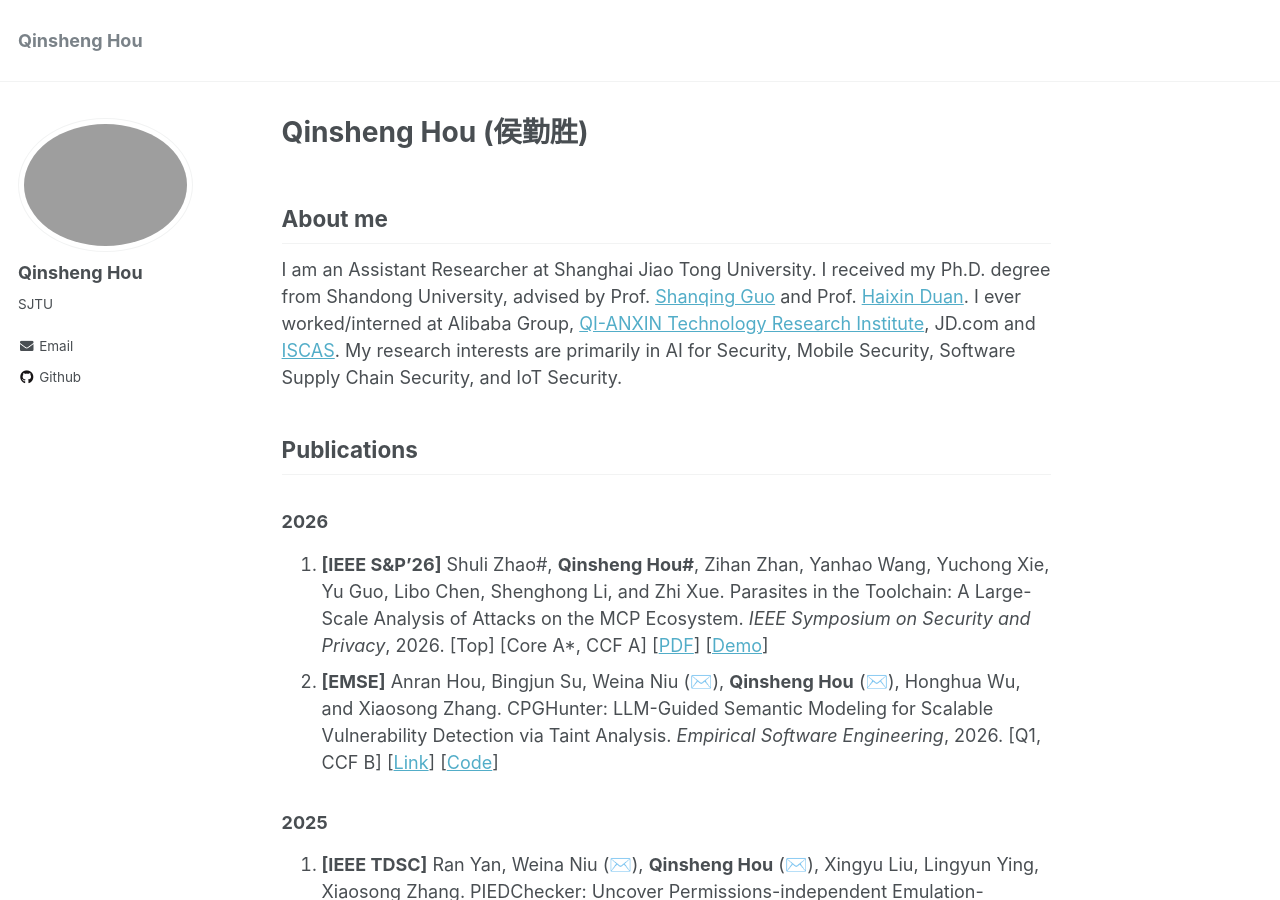
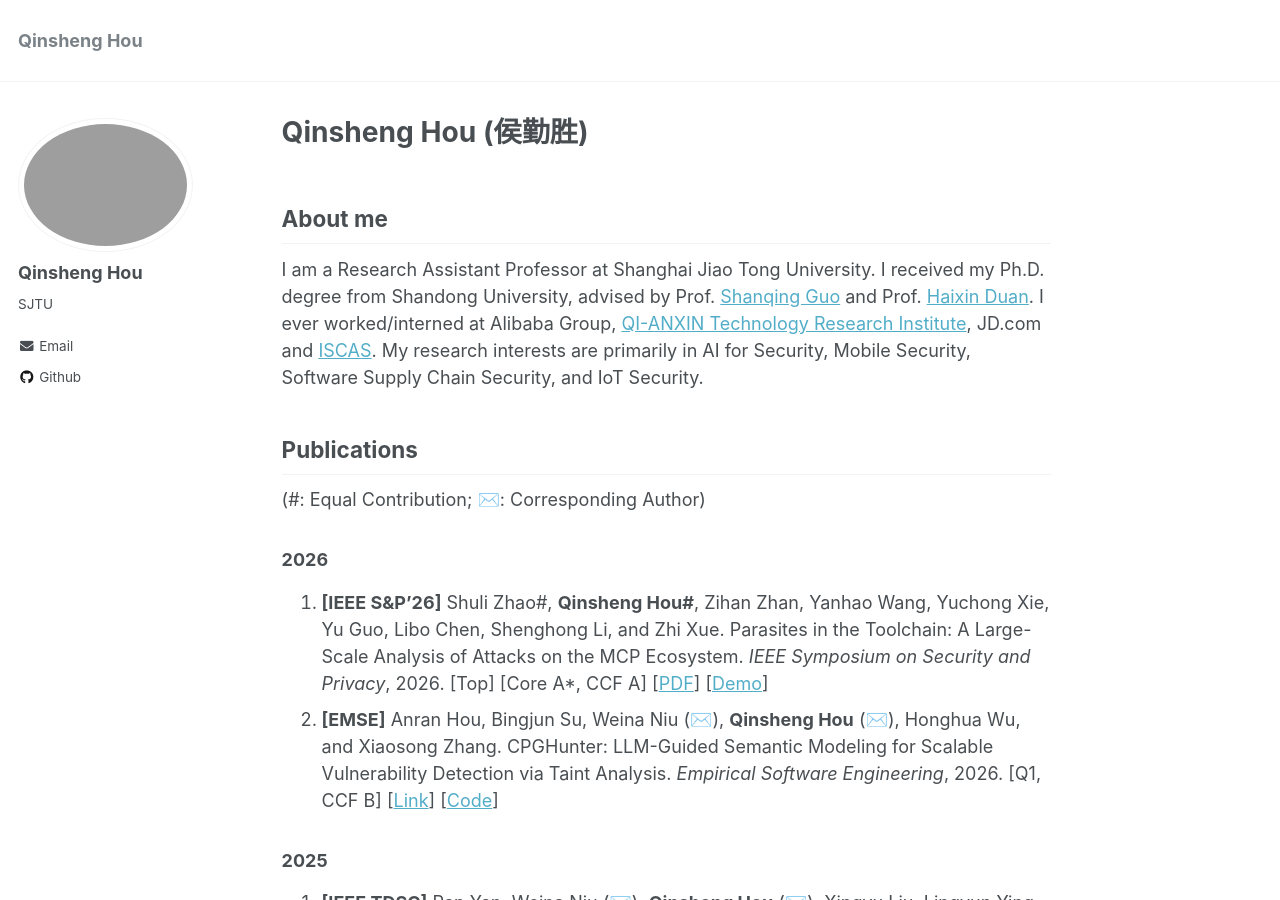
Before and after one commit to chicharitomu14/chicharitomu14.github.io, a Jekyll site: the page built from _pages/about.md, in a window 1280 px wide and 900 px high. Built offline with Jekyll 4.4.1, drawn with Linux system fonts in a browser that asks for light colours.

Commit message:
update papers

```diff
--- a/_pages/about.md
+++ b/_pages/about.md
@@ -10,10 +10,12 @@ redirect_from:
 
 About me
 ------
-I am an Assistant Researcher at Shanghai Jiao Tong University. I received my Ph.D. degree from Shandong University, advised by Prof. [Shanqing Guo](https://sduiseclab.github.io/profile/guoshanqing.html) and Prof. [Haixin Duan](https://netsec.ccert.edu.cn/people/duanhx/). I ever worked/interned at Alibaba Group, [QI-ANXIN Technology Research Institute](https://research.qianxin.com/), JD.com and [ISCAS](http://www.iscas.ac.cn/). My research interests are primarily in AI for Security, Mobile Security, Software Supply Chain Security, and IoT Security.
+I am a Research Assistant Professor at Shanghai Jiao Tong University. I received my Ph.D. degree from Shandong University, advised by Prof. [Shanqing Guo](https://sduiseclab.github.io/profile/guoshanqing.html) and Prof. [Haixin Duan](https://netsec.ccert.edu.cn/people/duanhx/). I ever worked/interned at Alibaba Group, [QI-ANXIN Technology Research Institute](https://research.qianxin.com/), JD.com and [ISCAS](http://www.iscas.ac.cn/). My research interests are primarily in AI for Security, Mobile Security, Software Supply Chain Security, and IoT Security.
 
 Publications
 ------
+
+(#: Equal Contribution; ✉️: Corresponding Author)
 
 ### 2026
 
```
